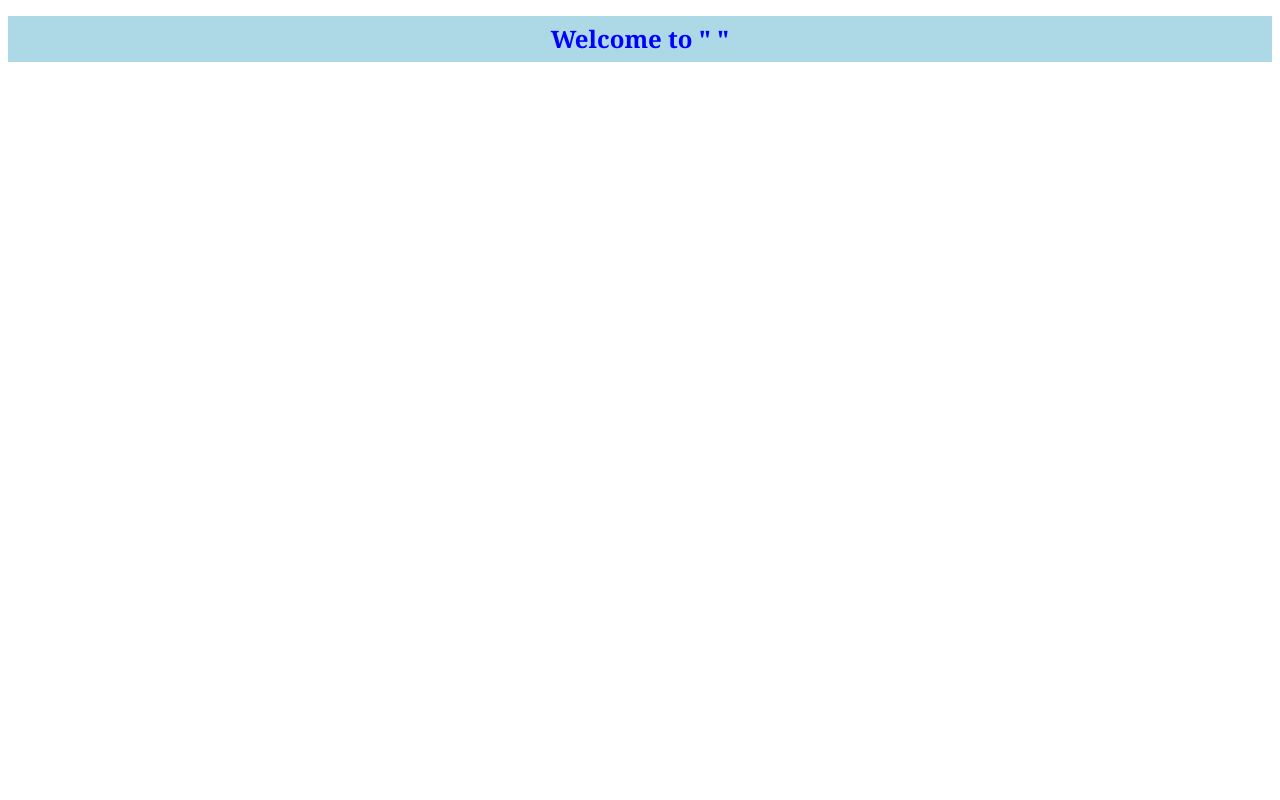
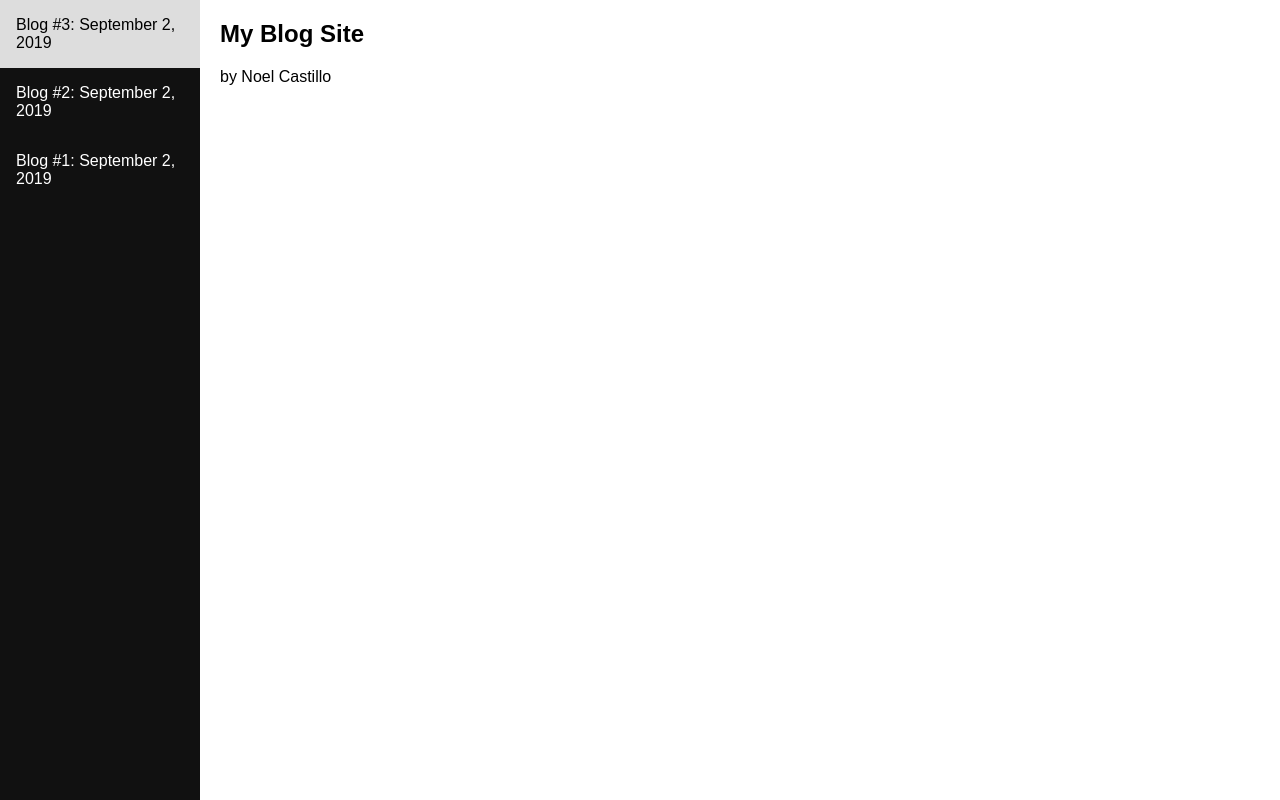
Before and after one commit to noel-castillo/noel-castillo.github.io, a plain HTML site: page index.html in a window 1280 px wide. Drawn offline with Linux system fonts and the light colour scheme.

Commit message:
Site update

```diff
--- a/app.css
+++ b/app.css
@@ -8,4 +8,10 @@ body{
 	color: #555753
 	margin: 0;
 	padding: 0;
+	background-color: lightblue;
+	overflow: hidden;
 }
+.topNav{
+	background-color: #888;
+	overflow: hidden;
+}
--- a/index.html
+++ b/index.html
@@ -1,18 +1,65 @@
 <!DOCTYPE html>
-<html>
+<html lang="en">
 <head>
-    <title>Noel's Blog Site</title>
-    <link rel="stylesheet" href="app.css" />
+<title>My Blog</title>
+<meta charset="utf-8">
+<meta name="viewport" content="width=device-width, initial-scale=1">
 <style>
-    *{
-      text-align: center;
-      color: blue;
+* {
+  box-sizing: border-box;
+}
+
+body {
+  margin: 0;
+  font-family: Arial, Helvetica, sans-serif;
+}
+
+/* Style the side navigation */
+.sidenav {
+  height: 100%;
+  width: 200px;
+  position: fixed;
+  z-index: 1;
+  top: 0;
+  left: 0;
+  background-color: #111;
+  overflow-x: hidden;
+}
+
+
+/* Side navigation links */
+.sidenav a {
+  color: white;
+  padding: 16px;
+  text-decoration: none;
+  display: block;
+}
+
+/* Change color on hover */
+.sidenav a:hover {
+  background-color: #ddd;
+  color: black;
+}
+
+/* Style the content */
+.content {
+  margin-left: 200px;
+  padding-left: 20px;
 }
 </style>
 </head>
 <body>
-    <div style = "background-color:lightblue">
-    <h1>Welcome to "     "</h1>
+
+<div class="sidenav">
+  <a href="#">Blog #3: September 2, 2019</a>
+  <a href="#">Blog #2: September 2, 2019</a>
+  <a href="#">Blog #1: September 2, 2019</a>
 </div>
+
+<div class="content">
+  <h2>My Blog Site</h2>
+  <p>by Noel Castillo</p>
+</div>
+
 </body>
 </html>
```
Lines whose indentation alone changed are shown as unchanged.
